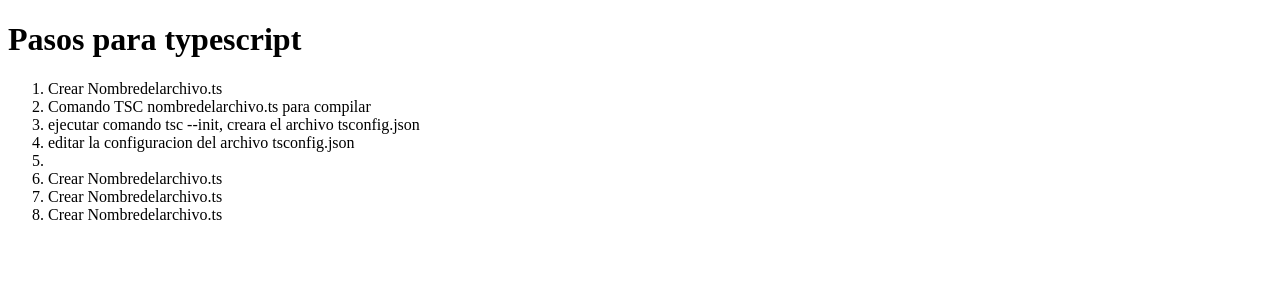
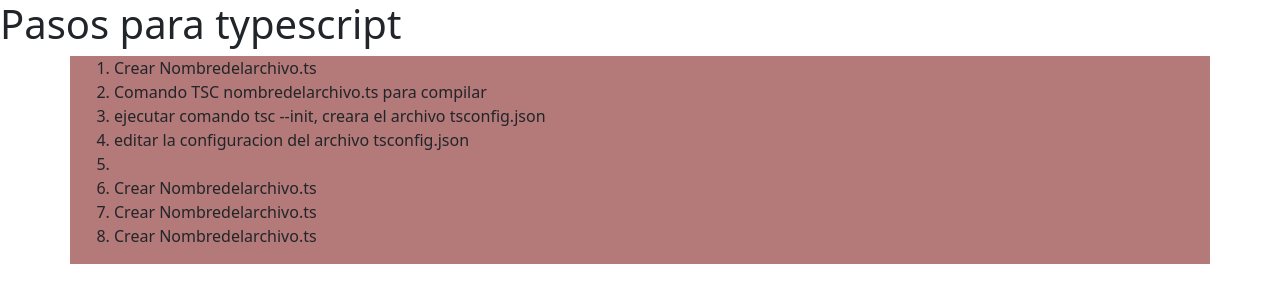
Before and after one commit to MiguelLovino/typescript, a website: page index.html in a window 1280 px wide. Drawn offline with nearby package versions, Linux system fonts and the light colour scheme.

Commit message:
initial commit

```diff
--- a/index.html
+++ b/index.html
@@ -1,6 +1,7 @@
 <!DOCTYPE html>
 <html lang="en">
 <head>
+    <link href="https://cdn.jsdelivr.net/npm/bootstrap@5.0.1/dist/css/bootstrap.min.css" rel="stylesheet" integrity="sha384-+0n0xVW2eSR5OomGNYDnhzAbDsOXxcvSN1TPprVMTNDbiYZCxYbOOl7+AMvyTG2x" crossorigin="anonymous">
     <meta charset="utf-8">
     <meta http-equiv="X-UA-Compatible" content="IE=edge">
     <meta name="viewport" content="width=device-width, initial-scale">
@@ -8,8 +9,12 @@
 
 </head>
 <body>
+    <script src="https://cdn.jsdelivr.net/npm/bootstrap@5.0.1/dist/js/bootstrap.bundle.min.js" integrity="sha384-gtEjrD/SeCtmISkJkNUaaKMoLD0//ElJ19smozuHV6z3Iehds+3Ulb9Bn9Plx0x4" crossorigin= "anonymous"></script>
     <script src="output/app.js"></script>
 <h1>Pasos para typescript</h1>
+   <div class="container">
+       <div class="row">
+           <div class="col" style= "background-color:rgb(180, 121, 121)">
             <ol>
             <li>Crear Nombredelarchivo.ts</li>
             <li>Comando TSC nombredelarchivo.ts para compilar</li>
@@ -19,9 +24,9 @@
             <li>Crear Nombredelarchivo.ts</li>
             <li>Crear Nombredelarchivo.ts</li>
             <li>Crear Nombredelarchivo.ts</li>
-
-
             </ol>
-
+           </div>
+        </div>
+   </div>
 </body>
 </html>
```
Lines whose indentation alone changed are shown as unchanged.
